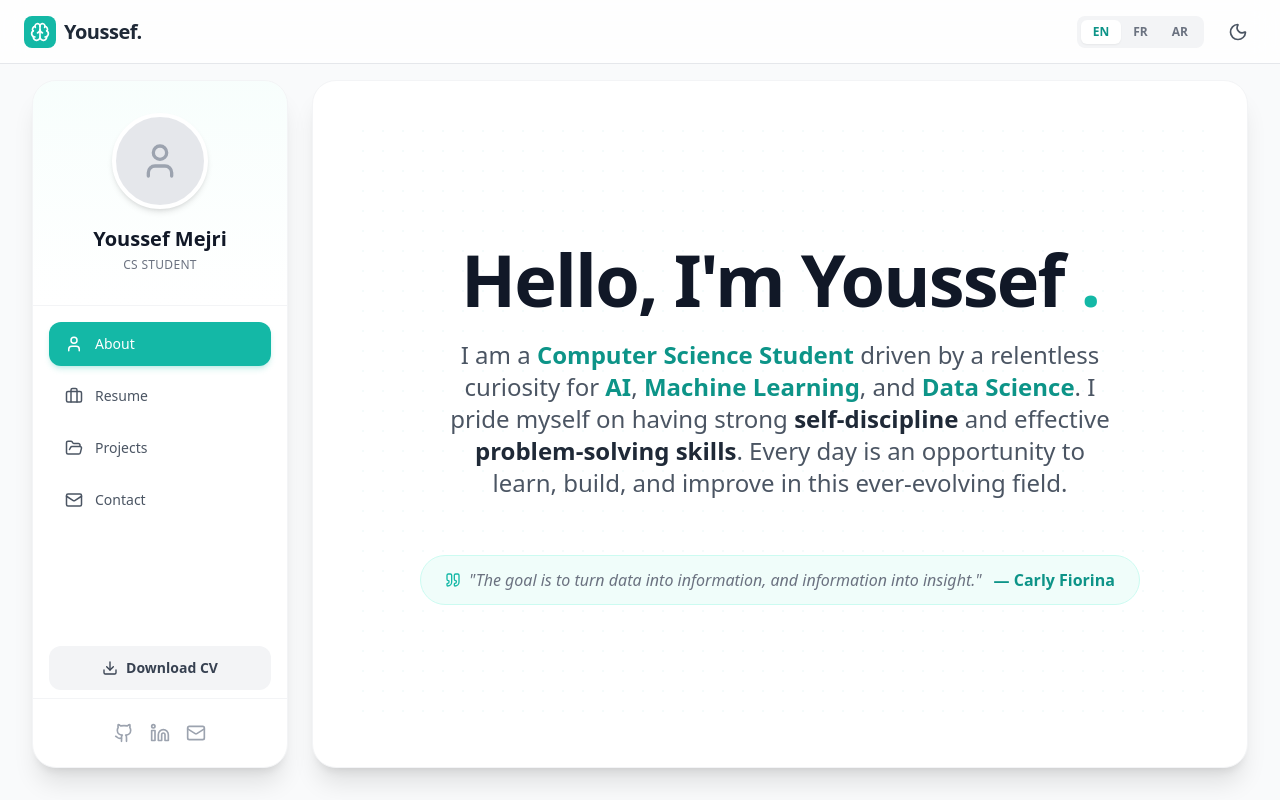
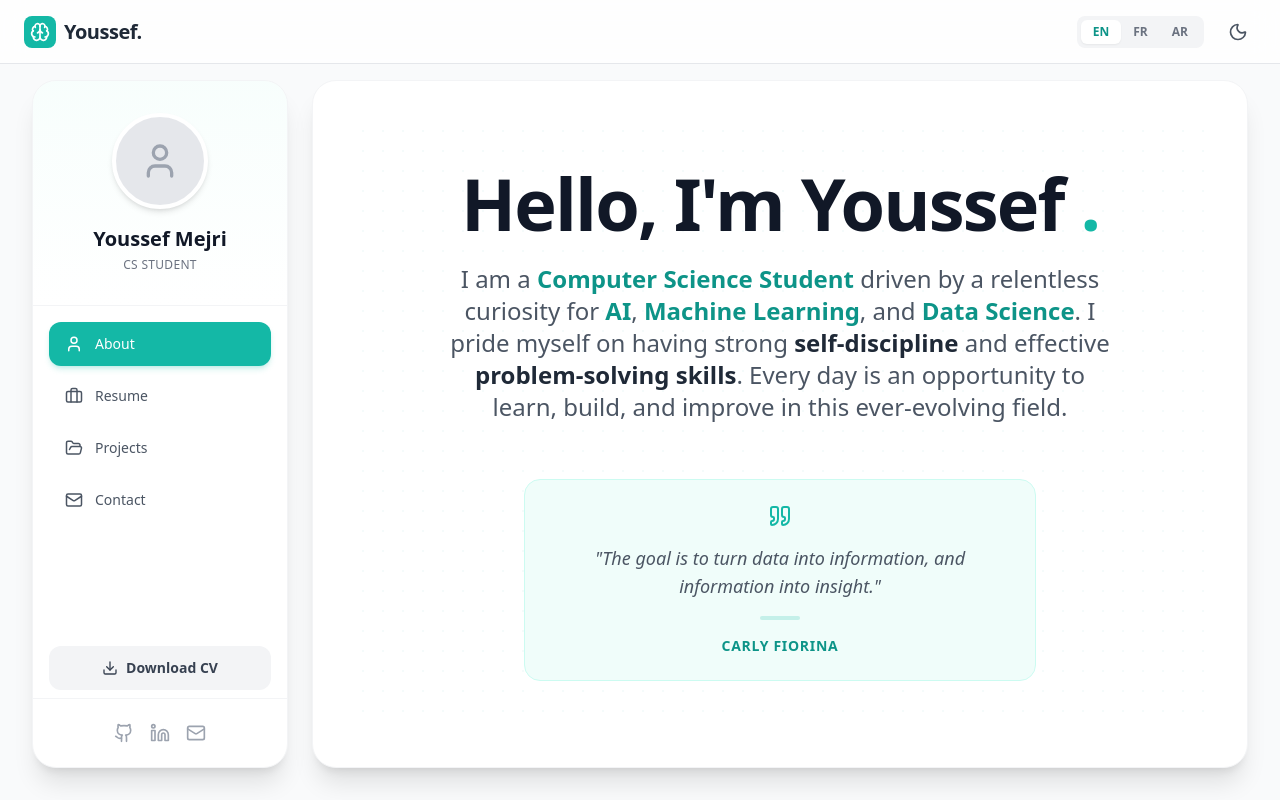
Before and after one commit to YoussefMejriCs/youssef-portfolio, a React (Vite) app: page / in a window 1280 px wide. Built offline with nearby package versions, Linux system fonts and the light colour scheme.

Commit message:
Fixing mobile version

```diff
--- a/src/App.jsx
+++ b/src/App.jsx
@@ -68,8 +68,9 @@ const SITE_DATA = {
       </>
     },
     quote: {
-      text: "The goal is to turn data into information, and information into insight.",
-      author: "Carly Fiorina"
+      en: { text: "The goal is to turn data into information, and information into insight.", author: "Carly Fiorina" },
+      fr: { text: "Le but est de transformer les données en informations, et les informations en connaissances.", author: "Carly Fiorina" },
+      ar: { text: "الهدف هو تحويل البيانات إلى معلومات، والمعلومات إلى رؤية.", author: "كارلي فيورينا" }
     }
   },
   resume: {
@@ -393,13 +394,16 @@ export default function Portfolio() {
                     {SITE_DATA.about.bio[lang]}
                   </p>
 
-                  {/* Quote - Subtle and smaller */}
-                  <div className="inline-block mt-4 px-6 py-3 bg-teal-50 dark:bg-teal-900/10 border border-teal-100 dark:border-teal-800/30 rounded-full">
-                      <p className="text-sm md:text-base font-medium text-gray-500 dark:text-gray-400 flex items-center gap-2 justify-center">
-                        <Quote size={16} className="text-teal-500" />
-                        <span className="italic">"{SITE_DATA.about.quote.text}"</span>
-                        <span className="text-teal-600 dark:text-teal-400 font-bold ml-1">— {SITE_DATA.about.quote.author}</span>
-                      </p>
+                  {/* Quote - Vertical Stack for Better Mobile Display */}
+                  <div className="inline-flex flex-col items-center gap-3 mt-4 px-8 py-6 bg-teal-50 dark:bg-teal-900/10 border border-teal-100 dark:border-teal-800/30 rounded-2xl max-w-lg mx-auto">
+                        <Quote size={24} className="text-teal-500 mb-1" />
+                        <p className="text-base md:text-lg font-medium text-gray-600 dark:text-gray-300 italic leading-relaxed">
+                          "{SITE_DATA.about.quote[lang].text}"
+                        </p>
+                        <div className="w-10 h-1 bg-teal-500/20 rounded-full my-1"></div>
+                        <p className="text-sm font-bold text-teal-600 dark:text-teal-400 uppercase tracking-wider">
+                          {SITE_DATA.about.quote[lang].author}
+                        </p>
                   </div>
                 </div>
               </div>
@@ -407,7 +411,7 @@ export default function Portfolio() {
 
             {/* --- RESUME TAB --- */}
             {activeTab === 'resume' && (
-              <div className="grid grid-cols-1 md:grid-cols-2 gap-10 animate-fadeIn">
+              <div className="grid grid-cols-1 md:grid-cols-2 gap-10 animate-fadeIn min-h-full">
 
                 {/* Left Column: Education & Experience */}
                 <div className="space-y-10">
@@ -485,7 +489,7 @@ export default function Portfolio() {
 
             {/* --- PROJECTS TAB --- */}
             {activeTab === 'projects' && (
-              <div className="animate-fadeIn h-full">
+              <div className="animate-fadeIn min-h-full">
                 <div className="flex justify-between items-end mb-8">
                   <h2 className="text-3xl font-bold text-gray-900 dark:text-white">
                      {SITE_DATA.nav.projects[lang]}
```
